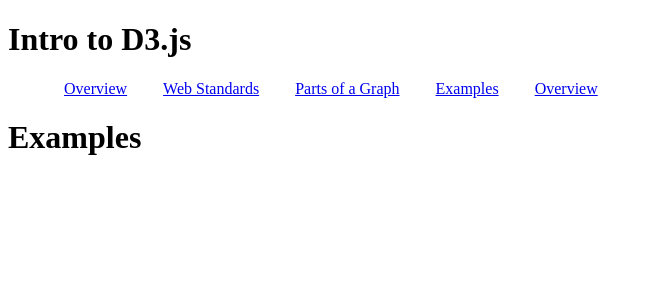
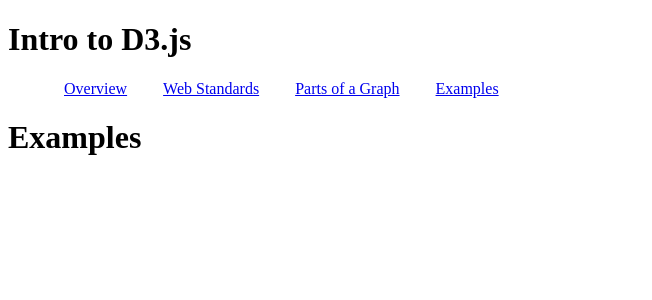
Before and after one commit to square/intro-to-d3, a Jekyll site: the page built from z03-examples.md, in a window 1280 px wide. Shown: the top 300 px of the page, without its empty margins (0-652 px from the left). Built offline with Jekyll 4.4.1, drawn with Linux system fonts in a browser that asks for light colours.

Commit message:
Rename and reorder pages

```diff
--- a/_includes/header.html
+++ b/_includes/header.html
@@ -1,9 +1,6 @@
 <h1>Intro to D3.js</h3>
 
 <ol class="nav">
-  <li>
-    <a href="{{ "/" | prepend: site.baseurl }}">Overview</a>
-  </li>
   {% for page in site.pages %}
     <li>
       <a href="{{ page.url | prepend: site.baseurl }}">
```
Also changed, not shown: index.md (+1 -1 lines), z01-web-standards.md (renamed from 01-web-standards.md), z02-parts-of-a-graph.md (renamed from 02-parts-of-a-graph.md), z03-examples.md (renamed from 03-examples.md).
